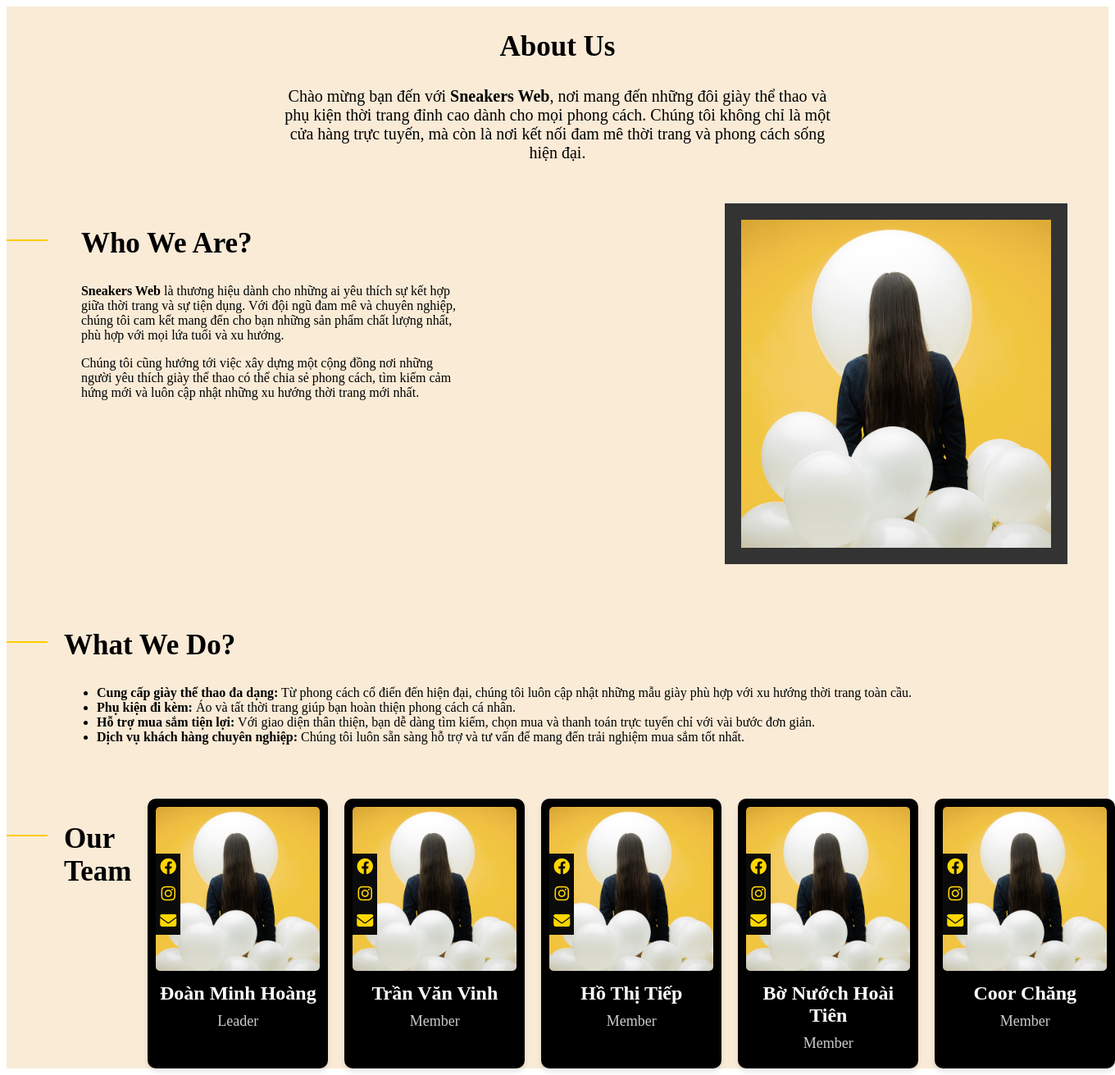
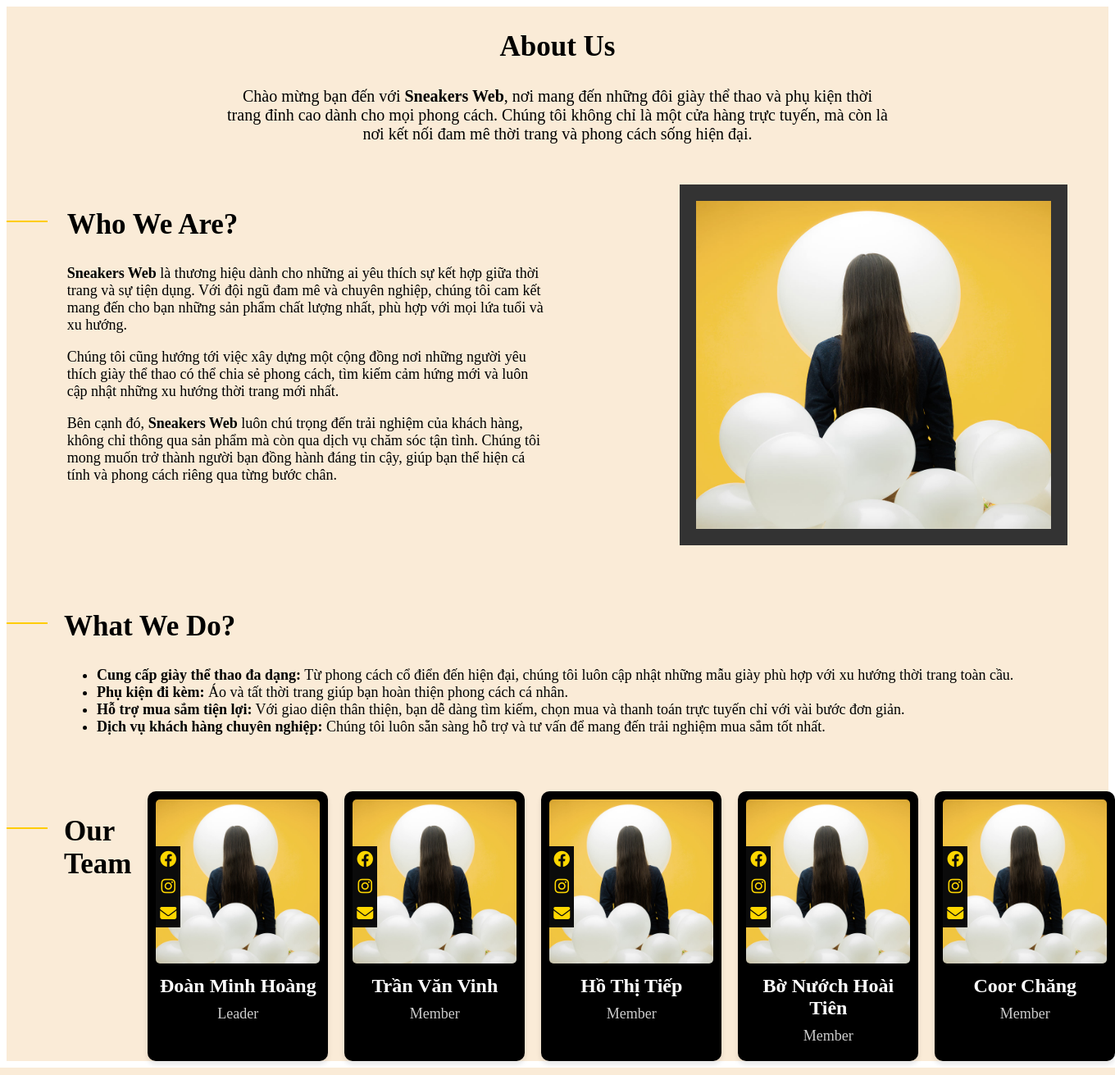
Before and after one commit to MinhHoang1225/PHP_Project, a PHP site: page /about.php in a window 1360 px wide. Shown: the whole page at 82% size. Run offline with PHP 8.4, Linux system fonts and the light colour scheme.

Commit message:
Fixed about

```diff
--- a/assets/css/about.css
+++ b/assets/css/about.css
@@ -5,9 +5,17 @@
     background-color: antiquewhite;
 }
 
-h2 {
+/* CSS chung */
+.heading-title {
     font-size: 35px;
 }
+
+.who-we-are, .what-we-do, .our-team, .card {
+    display: flex;
+    gap: 20px;
+
+}
+
 /*--------------- About us ------------------*/
 .about-us {
     /* background-color: yellow; */
@@ -16,7 +24,7 @@ h2 {
 }
 
 .about-us .heading-description {
-    width: 50%;
+    width: 60%;
     margin: 0 auto;
     font-size: 20px;
 }
@@ -31,19 +39,13 @@ h2 {
 }
 
 /* --------------Who we are--------------- */
-.who-we-are {
-    display: flex;
-    gap: 20px;
-
-}
-
 .who-we-are .row {
     width: 150px;
     display: block;
 }
 
 .who-we-are .image {
-    width: 800px;
+    width: 90%;
     height: 400px;
     border: 20px solid #333;
     margin-right: 50px;
@@ -54,32 +56,24 @@ h2 {
     height: 100%;
 }
 .who-we-are .heading-description  {
-    width: 60%;
+    width: 80%;
+    font-size: 18px;
+}
+
+/* --------------Who we do--------------- */
+
+.heading-what-we-do .menu-description {
+    font-size: 18px;
 
 }
 
-/* --------------Who we do--------------- */
-.what-we-do {
-    display: flex;
-    gap: 20px;
+/* --------------Our team--------------- */
+
+        /* --------Card-------- */
+.card {
+    margin-right: 50px;
 }
 
-.who-we-do .heading-description {
-    width: 45%;
-}
-
-/* --------------Our team--------------- */
-.our-team {
-    display: flex;
-    gap: 20px;
-}
-
-/* -------------Card------------------- */
-.card {
-    display: flex;
-    gap: 20px;
-    margin-right: 50px;
-}
 .our-team .card-member {
     background-color: #000;
     color: #fff;
--- a/view/about.php
+++ b/view/about.php
@@ -25,6 +25,9 @@
                     chúng tôi cam kết mang đến cho bạn những sản phẩm chất lượng nhất, phù hợp với mọi lứa tuổi và xu hướng.</p>
                 <p class="heading-description">Chúng tôi cũng hướng tới việc xây dựng một cộng đồng nơi những người yêu thích giày thể thao có thể chia sẻ phong cách,
                          tìm kiếm cảm hứng mới và luôn cập nhật những xu hướng thời trang mới nhất.</p>
+                <p class="heading-description">Bên cạnh đó, <b>Sneakers Web</b> luôn chú trọng đến trải nghiệm của khách hàng, không chỉ thông qua sản phẩm mà còn qua dịch vụ chăm sóc tận tình.
+                        Chúng tôi mong muốn trở thành người bạn đồng hành đáng tin cậy, giúp bạn thể hiện cá tính và phong cách riêng qua từng bước chân.</p>
+
             </div>
             <div class="image">
                 <img src="../assets/img/who_we_are.jpg" alt="" class="img-who-we-are">
```
